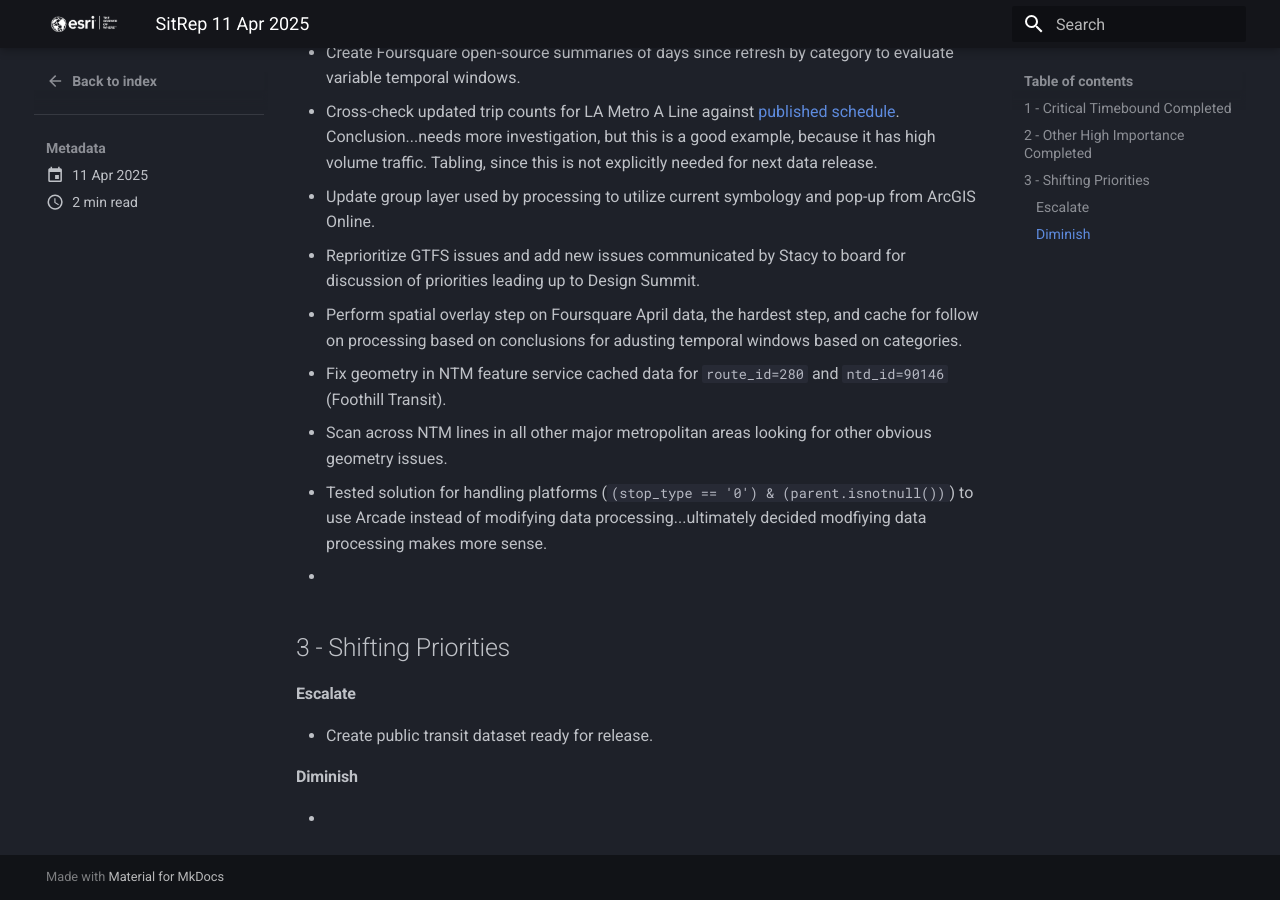
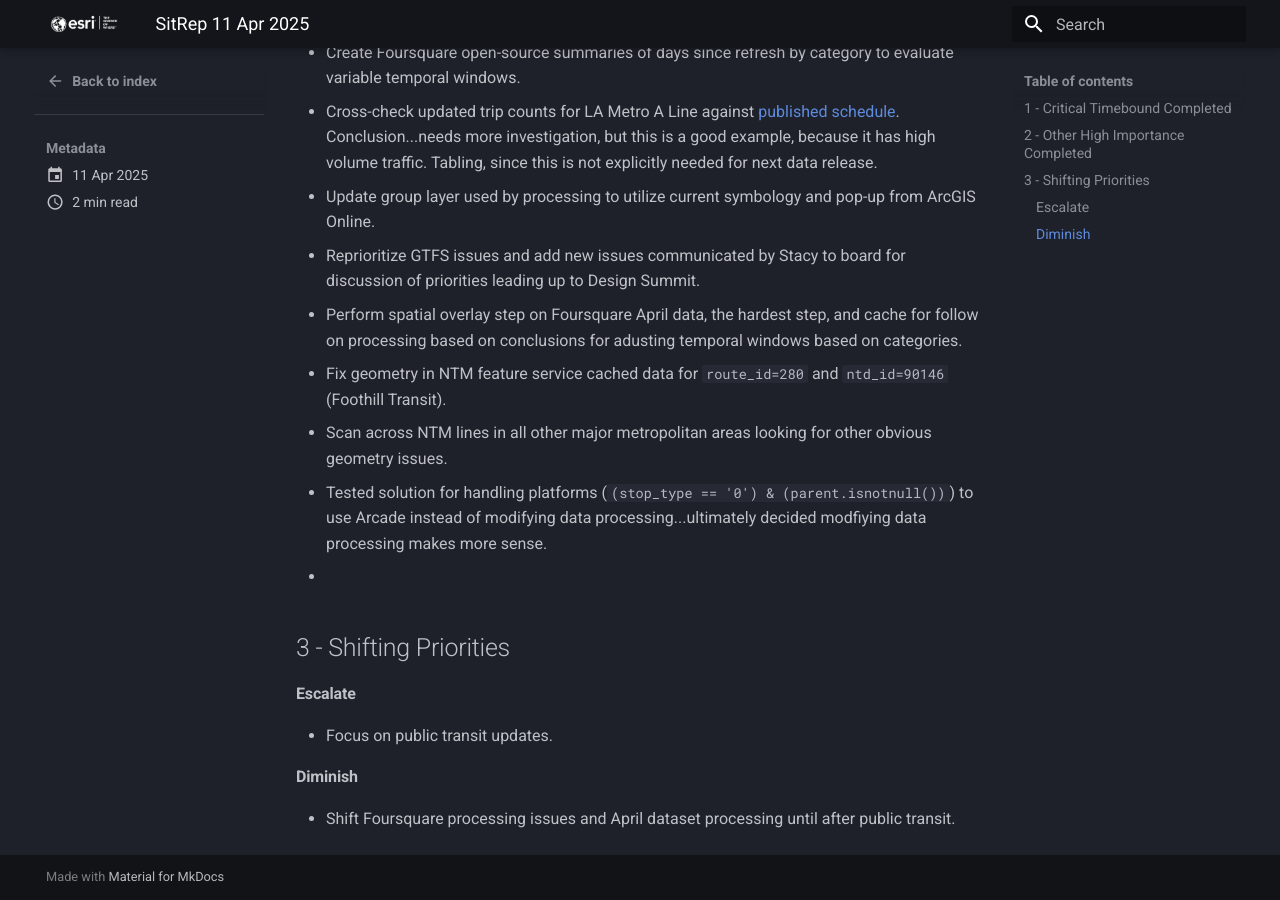
Before and after one commit to knu2xs/esri-resource-page, an MkDocs documentation site: the page built from docs/sitreps/posts/sitrep_20250411.md, in a window 1280 px wide and 900 px high, scrolled down 1061 px. Built offline with MkDocs 1.6.1 and Material for MkDocs 9.7.7, drawn with Linux system fonts in a browser that asks for light colours.

Commit message:
update sitreps

```diff
--- a/docs/sitreps/posts/sitrep_20250411.md
+++ b/docs/sitreps/posts/sitrep_20250411.md
@@ -35,8 +35,8 @@
 
 #### Escalate
 
-- Create public transit dataset ready for release.
+- Focus on public transit updates.
 
 #### Diminish
 
--
+- Shift Foursquare processing issues and April dataset processing until after public transit.
```
